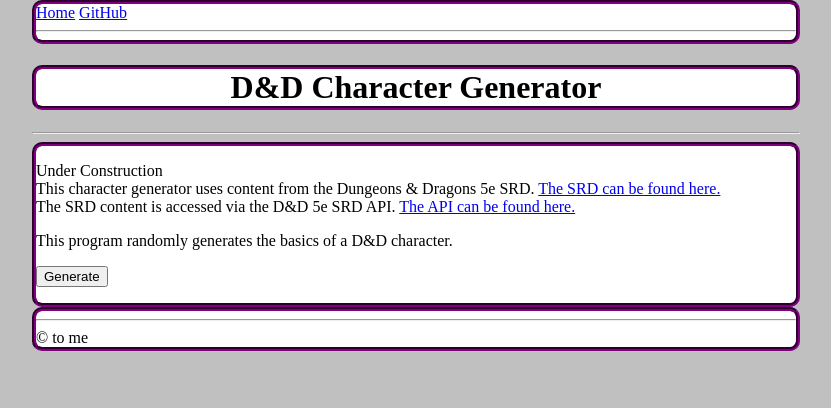
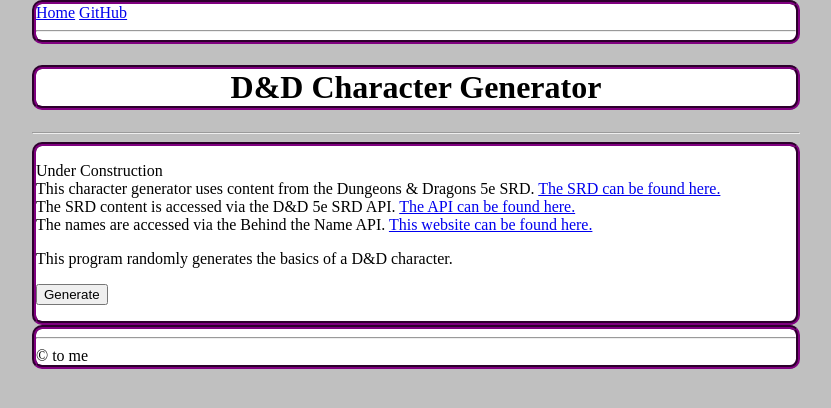
Before and after one commit to BEHeder/BEHeder.github.io, a Jekyll site: the page built from BEHeder_char_gen/web/dndcharactergen.md, in a window 1280 px wide. Shown: the top 408 px of the page, without its empty margins (224-1055 px from the left). Built offline with Jekyll 4.4.1, drawn with Linux system fonts in a browser that asks for light colours.

Commit message:
Update dndcharactergen.md

```diff
--- a/BEHeder_char_gen/web/dndcharactergen.md
+++ b/BEHeder_char_gen/web/dndcharactergen.md
@@ -13,6 +13,10 @@
   The SRD content is accessed via the D&D 5e SRD API.
   <a href="https://www.dnd5eapi.co/">
     The API can be found here.
+  </a><br>
+  The names are accessed via the Behind the Name API.
+  <a href="https://www.behindthename.com/">
+    This website can be found here.
   </a>
 </p>
 <p>
```
